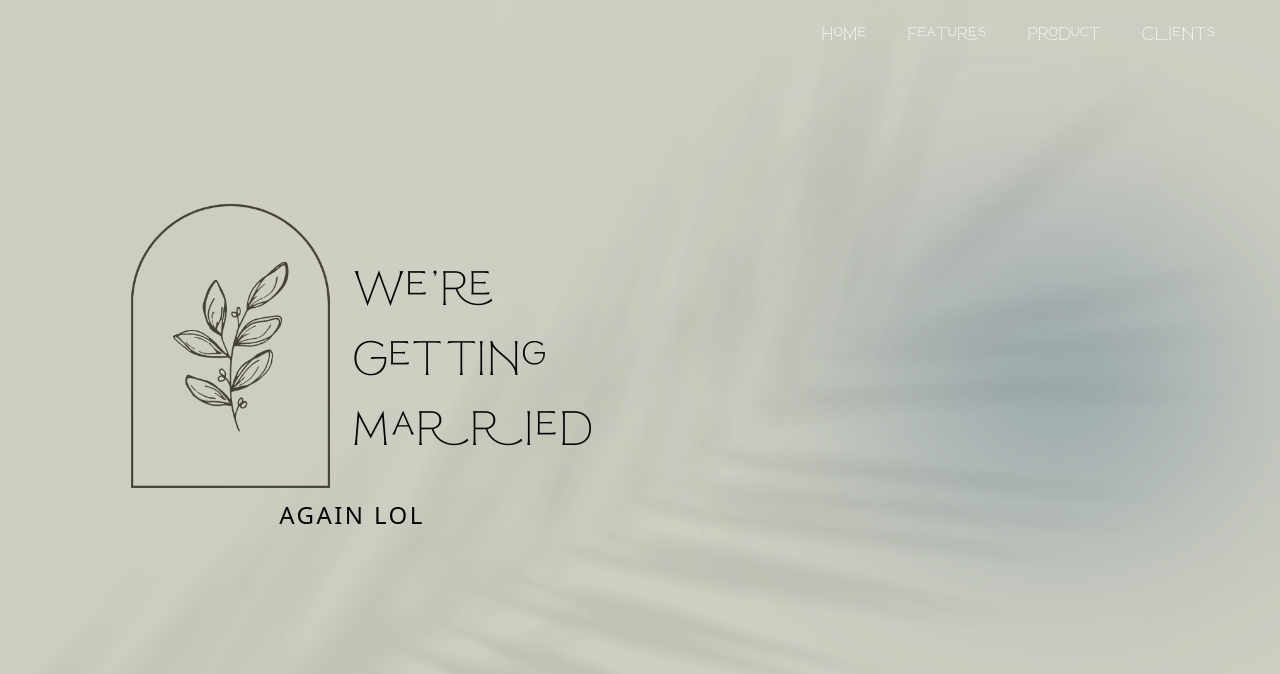
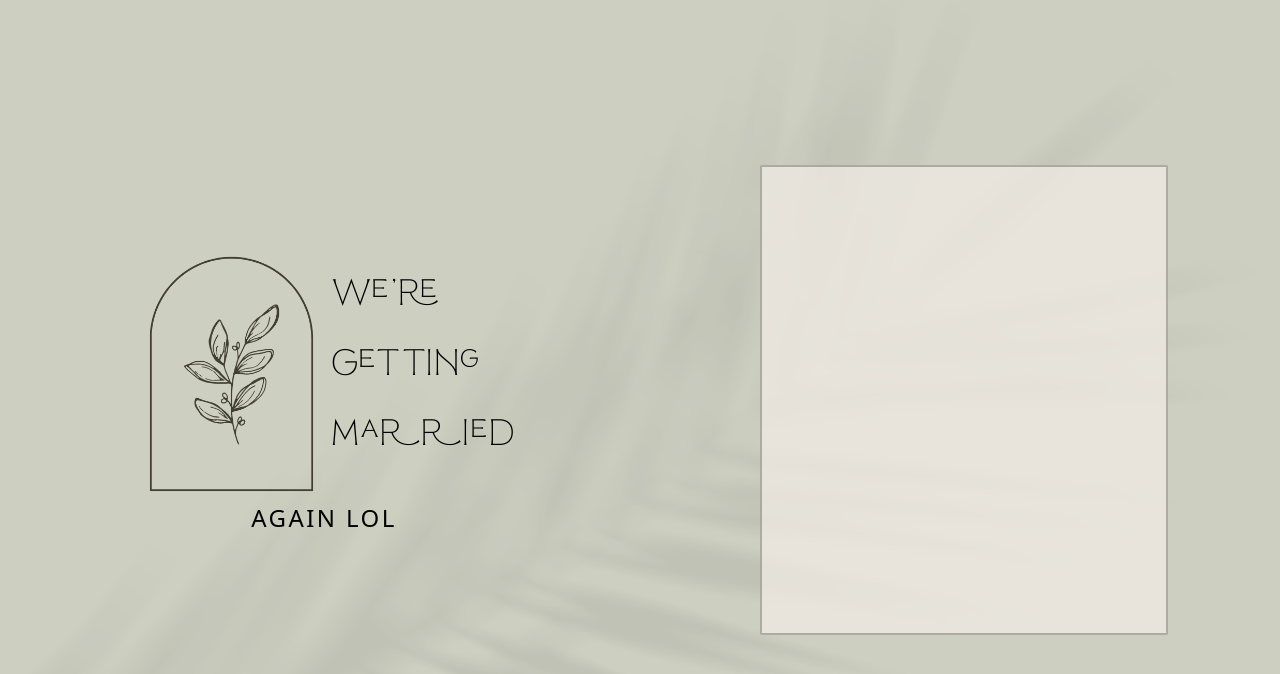
Before and after one commit to talyaak/wedding-app, a React (Vite) app in the folder client/: page / in a window 1280 px wide. Shown: the top 674 px of the page. Built offline with nearby package versions, Linux system fonts and the light colour scheme.

Commit message:
Refreshed layout and components

```diff
--- a/client/src/App.tsx
+++ b/client/src/App.tsx
@@ -7,16 +7,7 @@ import { BgLeaf } from './assets'
 const App = () => (
     <>
         <div className={`bg-cover bg-center bg-no-repeat h-screen`} style={{ backgroundImage: `url(${BgLeaf})` }}>
-
-
-            <div className={`${styles.paddingX} ${styles.flexCenter}  z-10`}>
-                <div className={`${styles.boxWidth}`}>
-                    <Navbar />
-                </div>
-            </div>
-
-
-            <div className={`${styles.flexStart}`}>
+            <div className={'flex-1 flex flex-col items-center'}>
                 <div className={`${styles.boxWidth} md:fixed  w-full h-full`}>
                     <Hero />
                 </div>
@@ -24,14 +15,6 @@ const App = () => (
 
             <div className={`${styles.paddingX} ${styles.flexStart}`}>
                 <div className={`${styles.boxWidth}`}>
-                    {/* <Stats />
-                <Business />
-                <Billing />
-                <CardDeal />
-                <Testimonials />
-                <Clients />
-                <CTA />
-                <Footer /> */}
                 </div>
             </div>
         </div>
--- a/client/src/components/Hero.tsx
+++ b/client/src/components/Hero.tsx
@@ -4,32 +4,28 @@ import GetStarted from "./GetStarted";
 
 const Hero = () => {
     return (
-        <section id="home" className={`flex md:flex-row flex-col py-2`}>
-            <div className={`flex-1 ${styles.flexCenter} flex-col xl:px-0 sm:px-16 px-6`}>
+        <section id="home" className={`flex md:flex-row flex-col py-2 h-full`}>
+            <div className={`flex-1 ${styles.flexCenter} flex-col xl:px-0 sm:px-16 xs:mt-20 xs:mb-10 md:mt-0 md:mb-0 px-6 lg:mr-28`}>
 
-                <div className="flex flex-row justify-between items-end mb-2">
-                    <img src={HeroIcon} alt="billing" className="w-[40%] md:w-[50%] h-auto md:h-[70%] relative mr-5 md:mr-5 md:ml-5" />
-                    <h1 className="flex-1 font-reborn font- sm:text-[42px] text-[32px] text-black xs:leading-[60px] ss:leading-[70px] sm:mb-5">
+                <div className="flex flex-row justify-between items-end h-[30%]">
+                    <img src={HeroIcon} alt="hero" className="w-[40%] md:w-[50%] md:h-[100%] relative mr-4 ml-4" />
+                    <h1 className="flex-1 font-reborn xs:text-[28px] sm:text-[32px] text-[32px] text-black xs:leading-[55px] ss:leading-[70px] ss:mb-5">
                         We're <br />{" "}
                         Getting <br />{" "}
                         Married
                     </h1>
                 </div>
 
-                <h1 className=" font-baloo text-center ss:text-[24px] text-[18px] text-black w-full tracking-widest">
+                <h1 className=" font-baloo text-center ss:text-[24px] text-[18px] my-2 text-black w-full tracking-widest">
                     AGAIN LOL
                 </h1>
 
             </div>
 
-            <div className={`flex-1 flex ${styles.flexCenter} md:my-0 my-10 relative`}>
-                {/* <img src={robot} alt="billing" className="w-[100%] h-[100%] relative z-[5]" /> */}
+            <div className={`flex-1 flex ${styles.flexCenter}`}>
+                <div className='bg-[#F1EBE5]/75 border-2 border-[#000000]/25 md:h-[60%] h-[450px] w-[80%] rounded-sm md:my-0 my-2 md:mr-28'>
 
-                {/* gradient start */}
-                <div className="absolute z-[0] w-[40%] h-[35%] top-0 pink__gradient" />
-                <div className="absolute z-[1] w-[80%] h-[80%] rounded-full white__gradient bottom-40" />
-                <div className="absolute z-[0] w-[50%] h-[50%] right-20 bottom-20 blue__gradient" />
-                {/* gradient end */}
+                </div>
             </div>
 
             <div className={`ss:hidden ${styles.flexCenter}`}>
--- a/client/src/style.ts
+++ b/client/src/style.ts
@@ -1,5 +1,5 @@
 const styles = {
-    boxWidth: "xl:max-w-[1280px] w-full",
+    boxWidth: "xl:max-w-[80%] w-full",
 
     heading2: "font-reborn font-semibold xs:text-[48px] text-[40px] text-white xs:leading-[76.8px] leading-[66.8px] w-full",
     paragraph: "font-reborn font-normal text-dimWhite text-[18px] leading-[30.8px]",
--- a/client/tailwind.config.js
+++ b/client/tailwind.config.js
@@ -17,7 +17,7 @@ module.exports = {
             },
         },
         screens: {
-            xs: "480px",
+            xs: "380px",
             ss: "620px",
             sm: "768px",
             md: "1060px",
```
